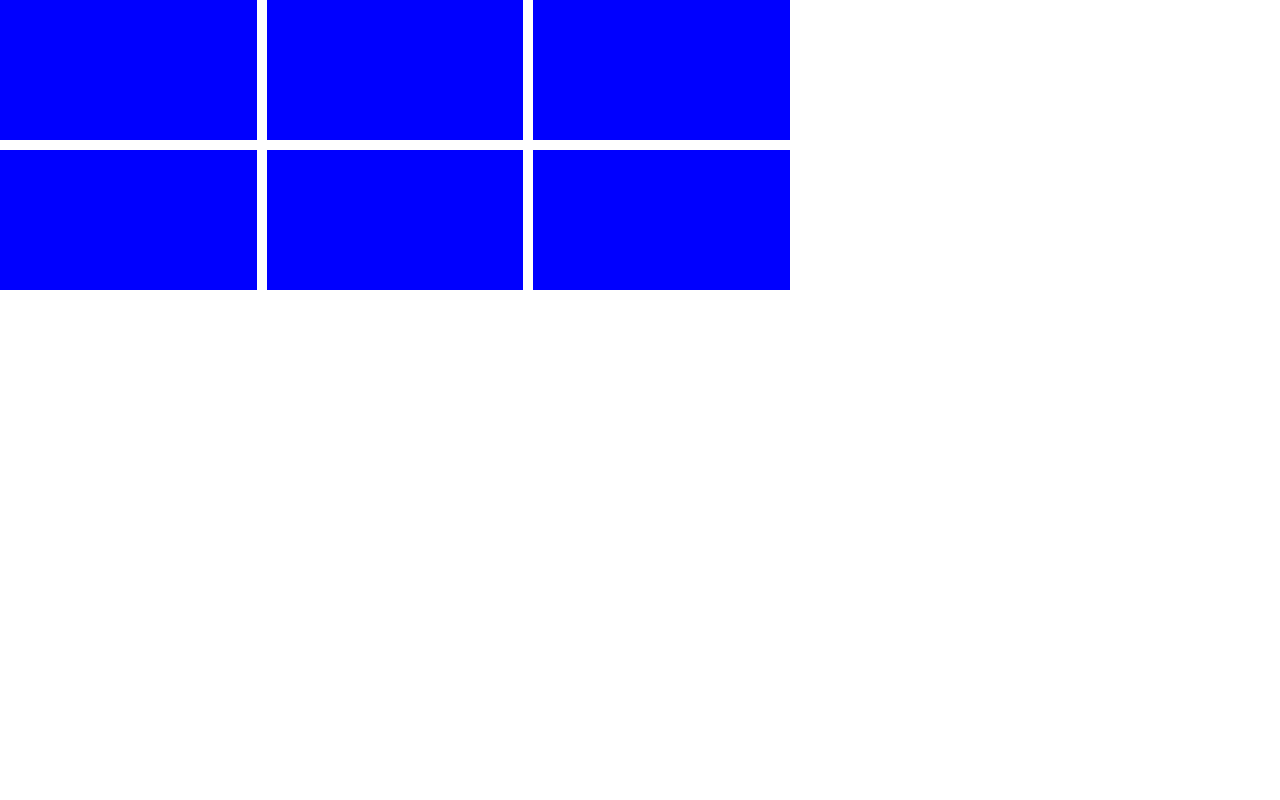
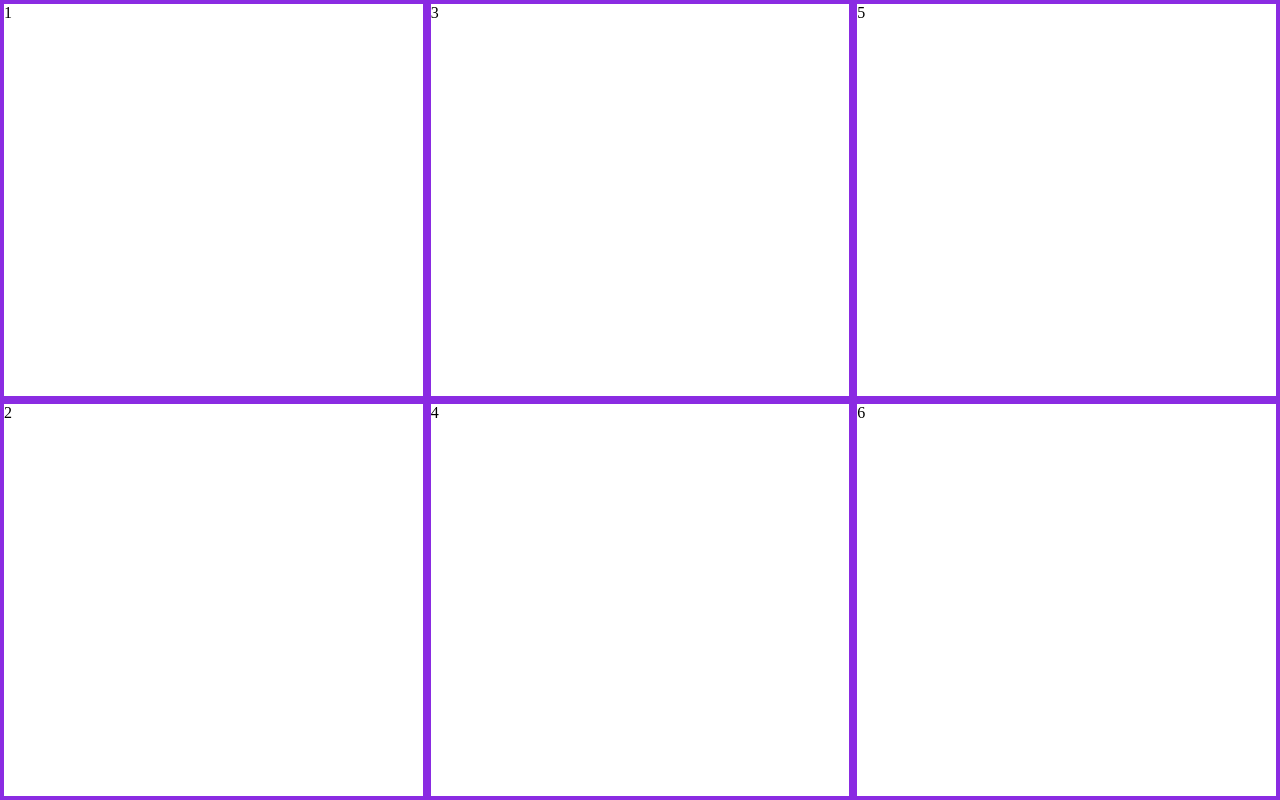
Before and after one commit to Silspd90/CSS-flexbox-structure, a plain HTML site: page index.html in a window 1280 px wide. Drawn offline with Linux system fonts and the light colour scheme.

Commit message:
Added responsive boxes

```diff
--- a/index.html
+++ b/index.html
@@ -1,21 +1,47 @@
 <!DOCTYPE html>
 <html lang="en">
-<head>
-    <meta charset="UTF-8">
-    <meta http-equiv="X-UA-Compatible" content="IE=edge">
-    <meta name="viewport" content="width=device-width, initial-scale=1.0">
-    <link rel="stylesheet" href="style.css">
+  <head>
+    <meta charset="UTF-8" />
+    <meta http-equiv="X-UA-Compatible" content="IE=edge" />
+    <meta name="viewport" content="width=device-width, initial-scale=1.0" />
+    <link rel="stylesheet" href="style.css" />
     <title>Document</title>
-</head>
-<body>
+  </head>
+  <body>
     <div class="mainbox">
-        <div class="childbox first isactive"></div>
-        <div class="childbox second"></div>
-        <div class="childbox third"></div>
-        <div class="childbox fourth"></div>
-        <div class="childbox fifth isactive"></div>
-        <div class="childbox sixth"></div>
+      <div class="column" id="column1" onClick="columnclick(this.id)">
+        <div id="id1" class="childbox firstitem" onClick="clickeditem(this.id)">
+          1
+        </div>
+        <div
+          id="id2"
+          class="childbox seconditem"
+          onClick="clickeditem(this.id)"
+        >
+          2
+        </div>
+      </div>
+      <div class="column" id="column2" onClick="columnclick(this.id)">
+        <div id="id3" class="childbox thirditem" onClick="clickeditem(this.id)">
+          3
+        </div>
+        <div
+          id="id4"
+          class="childbox fourthitem"
+          onClick=" clickeditem(this.id)"
+        >
+          4
+        </div>
+      </div>
+      <div class="column" id="column3" onClick="columnclick(this.id)">
+        <div id="id5" class="childbox fifthitem" onClick="clickeditem(this.id)">
+          5
+        </div>
+        <div id="id6" class="childbox sixthitem" onClick="clickeditem(this.id)">
+          6
+        </div>
+      </div>
     </div>
-
-</body>
+  </body>
+  <script src="script.js"></script>
 </html>
--- /dev/null
+++ b/script.js
@@ -0,0 +1,25 @@
+var oldcp = 'column1';
+var oldcc = 'id1';
+var temp = 'null';
+var temp1 = 'null';
+
+function columnclick(clickedcolumn)
+{
+    var cp = clickedcolumn;
+    document.getElementById(oldcp).classList.remove('focus2');
+    document.getElementById(cp).classList.add('focus2');
+    temp = cp;
+    cp = oldcp;
+    oldcp = temp;
+}
+
+function clickeditem(clickeditem)
+{
+    var cc = clickeditem;
+    document.getElementById(oldcc).classList.remove('focus1');
+    document.getElementById(cc).classList.add('focus1');
+
+    temp1 = cc;
+    cc = oldcc;
+    oldcc = temp1;
+}
--- a/style.css
+++ b/style.css
@@ -4,28 +4,43 @@
   margin: 0;
 }
 
-.mainbox{
+.mainbox {
   display: flex;
-    font-size: 0;
-    flex-wrap: wrap;
-    margin:-10px 0 0 -10px;
-    width: 50rem;
-    height: 300px;
+  justify-content: flex-start;
+  width: 100%;
+}
+
+.column {
+  display: flex;
+  height: 100vh;
+  flex: 1;
+  flex-direction: column;
+  background-color: white;
 }
 
 .childbox {
-    display: inline-block;
-    background:blue;
-    margin:10px 0 0 10px;
   flex-grow: 1;
-    height: 140px;
-    width: calc(100% * (1/3) - 10px)
+  position: relative;
+  background-color: white;
+  border: 4px solid blueviolet;
+  /* padding: 1rem;
+  margin: 3px; */
 }
 
+/*
 .first.isactive {
   flex-grow: 2;
 }
 
-.fourth.isactive{
+.fourth.isactive {
   flex-shrink: 2;
+} */
+
+.focus1 {
+  flex-grow: 2;
+  transition: all 500ms;
 }
+.focus2 {
+  flex-grow: 2;
+  transition: all 500ms;
+}
```
Lines whose indentation alone changed are shown as unchanged.
